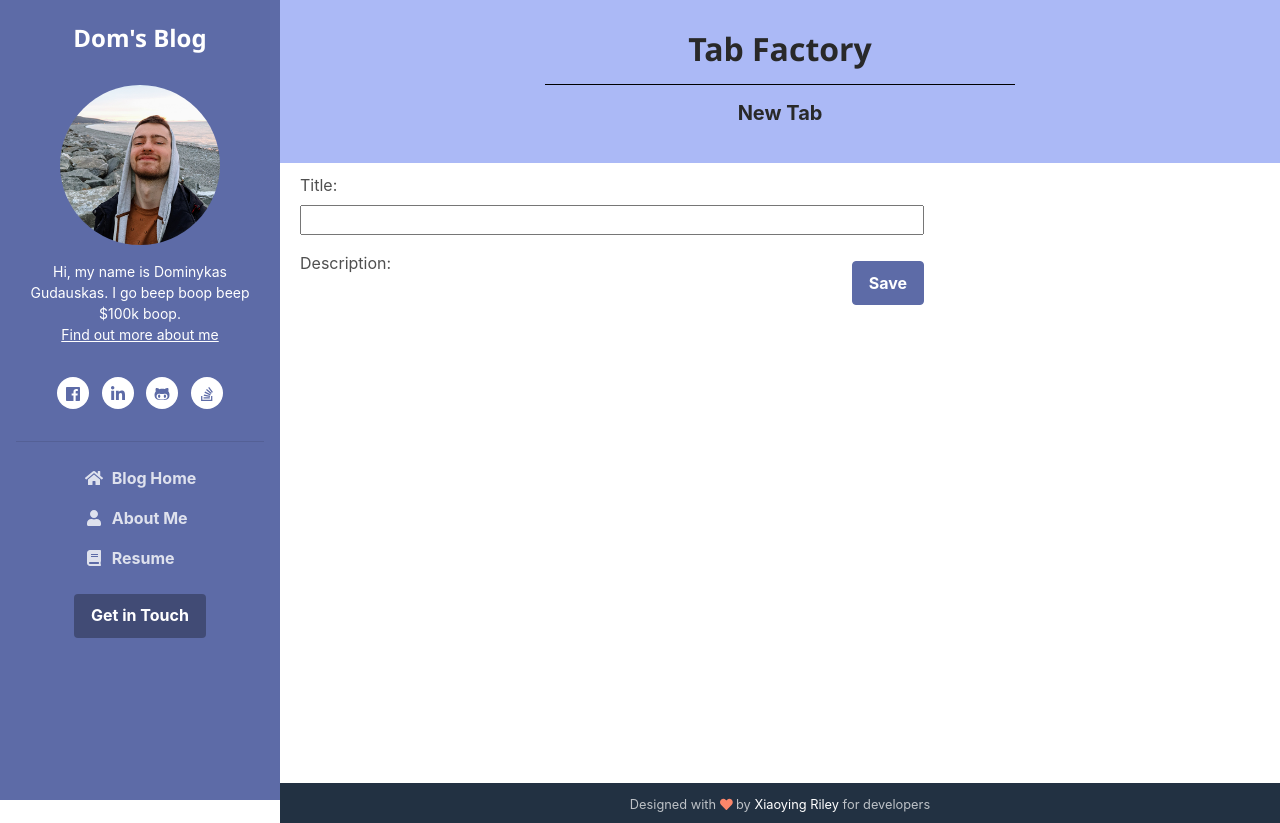
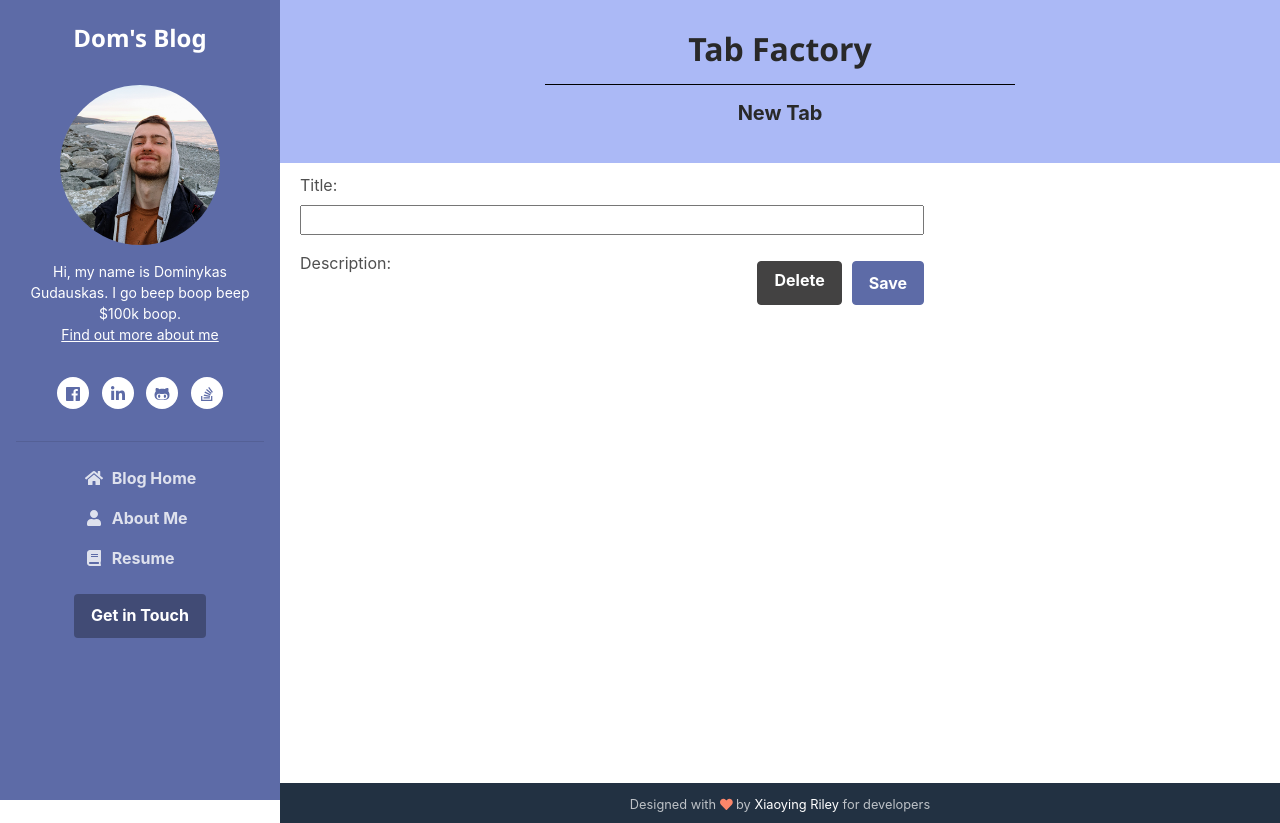
Before and after one commit to dxg857/my-first-blog, a Django app: page /resume/new/ in a window 1280 px wide. Run offline with Django 3.2, Linux system fonts and the light colour scheme; some libraries are stand-ins or nearby versions.

Commit message:
Added a delete button in the post/tab edit page

```diff
--- a/blog/templates/devBlog/resume_edit.html
+++ b/blog/templates/devBlog/resume_edit.html
@@ -56,8 +56,11 @@
             <input id="id_description" value="{{ tab.description }}" type="hidden" name="description">
             <trix-editor input="id_description"></trix-editor>
 
-            <button type="submit" class="save btn btn-primary" style="float: right; margin-top: 10px"
-                    id="save_btn">Save</button>
+            <div style="float: right; margin-top: 10px">
+                <button type="submit" class="save btn btn-primary" id="save_btn">Save</button>
+                <a href="{% url 'resume_delete' pk=tab.pk %}" class="btn btn-dark" id="delete_btn"
+                   style="margin-right: 10px">Delete</a>
+            </div>
         </form>
     </div>
 
--- a/blog/urls.py
+++ b/blog/urls.py
@@ -8,6 +8,7 @@ urlpatterns = [
     path('resume', views.resume, name='resume'),
     path('resume/<int:pk>/edit', views.resume_edit, name='resume_edit'),
     path('resume/new/', views.resume_new, name='resume_new'),
+    path('tab/<int:pk>/delete', views.resume_delete, name='resume_delete'),
     path('blog-post', views.blog_post),
     path('post/<int:pk>/', views.post_detail, name='post_detail'),
     path('post/new/', views.post_new, name='post_new'),
--- a/blog/views.py
+++ b/blog/views.py
@@ -90,3 +90,9 @@ def resume_edit(request, pk):
     else:
         form = TabForm(instance=tab)
     return render(request, 'devBlog/resume_edit.html', {'form': form, 'new_tab': False, 'tab': tab})
+
+
+def resume_delete(request, pk):
+    tab = get_object_or_404(Tab, pk=pk)
+    tab.delete()
+    return redirect('resume')
```
Also changed, not shown: blog/templates/devBlog/blog-post.html (+1 -16 lines), blog/templates/devBlog/post_edit.html (+6 -1 lines).
